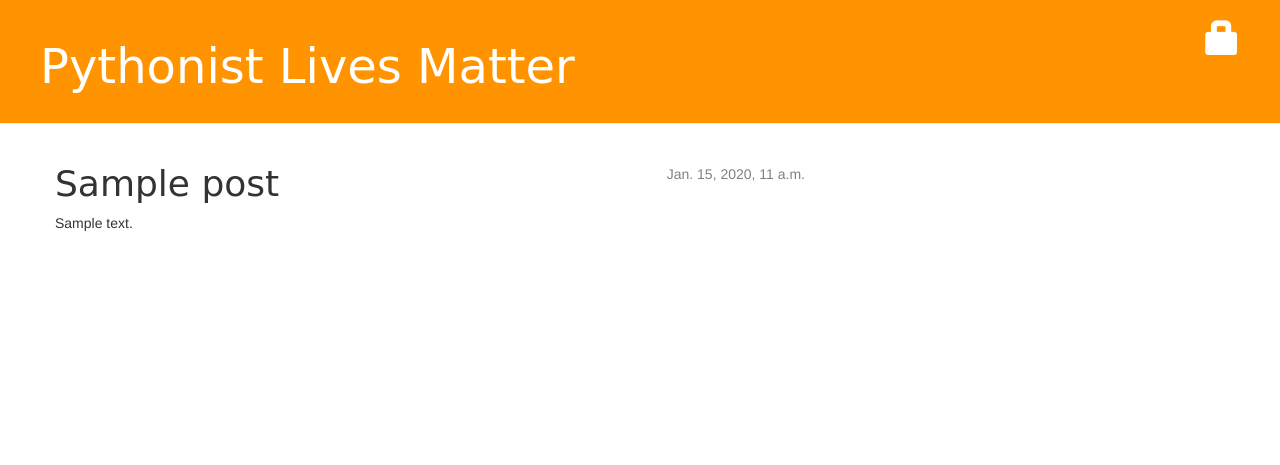
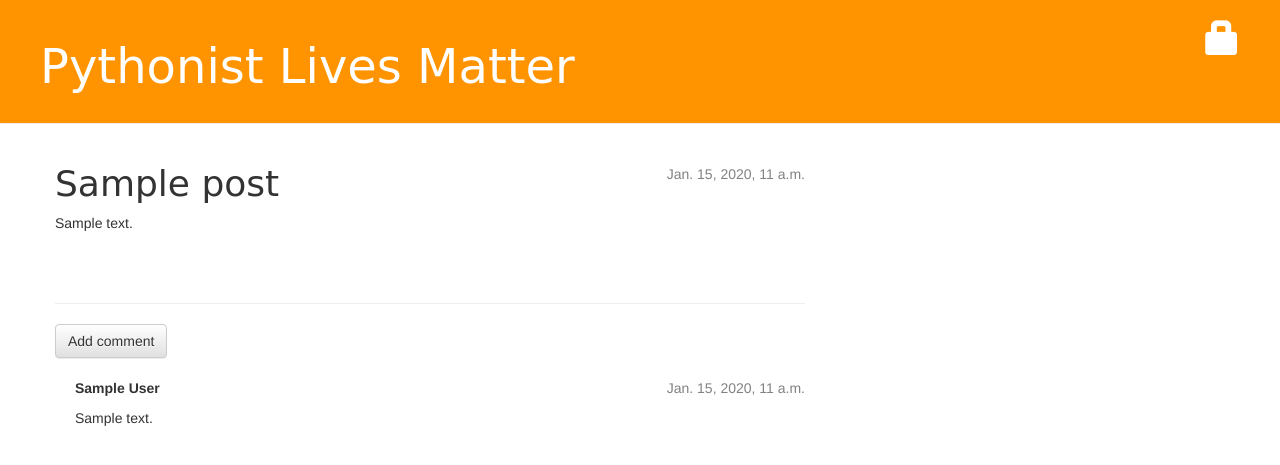
Before and after one commit to roberttorbiczuk/site_blog, a Django app: page /post/1/ in a window 1280 px wide. Shown: the top 465 px of the page. Run offline with Django 3.2, Linux system fonts and the light colour scheme; tables that the repository leaves empty hold one stand-in row (values such as "Sample post"); some libraries are stand-ins or nearby versions.

Commit message:
Dodano nowe feature'y jak komentarze

```diff
--- a/blog/admin.py
+++ b/blog/admin.py
@@ -1,5 +1,6 @@
 from django.contrib import admin
 
-from .models import Post
+from .models import Post, Comment
 
 admin.site.register(Post)
+admin.site.register(Comment)
--- a/blog/models.py
+++ b/blog/models.py
@@ -14,5 +14,23 @@ class Post(models.Model):
         self.published_date = timezone.now()
         self.save()
 
+    def approved_comments(self):
+        return self.comments.filter(approved_comment=True)
+
     def __str__(self):
         return self.title
+
+
+class Comment(models.Model):
+    post = models.ForeignKey(Post, related_name='comments', on_delete=models.CASCADE)
+    author = models.CharField(max_length=200)
+    text = models.TextField()
+    created_date = models.DateTimeField(default=timezone.now)
+    approved_comment = models.BooleanField(default=False)
+
+    def approve(self):
+        self.approved_comment = True
+        self.save()
+
+    def __str__(self):
+        return self.text
--- a/blog/templates/blog/post_detail.html
+++ b/blog/templates/blog/post_detail.html
@@ -20,4 +20,24 @@
         <h1>{{ post.title }}</h1>
         <p>{{ post.text|linebreaksbr }}</p>
     </div>
+    <hr>
+    <a class="btn btn-default" href="{% url 'add_comment_to_post' pk=post.pk %}">Add comment</a>
+    {% for comment in post.comments.all %}
+        {% if user.is_authenticated or comment.approved_comment %}
+        <div class="comment">
+            <div class="date">
+                {{ comment.created_date }}
+                {% if not comment.approved_comment %}
+                    <a class="btn btn-default" href="{% url 'comment_remove' pk=comment.pk %}"><span class="glyphicon glyphicon-remove"></span></a>
+                    <a class="btn btn-default" href="{% url 'comment_approve' pk=comment.pk %}"><span class="glyphicon glyphicon-ok"></span></a>
+                {% endif %}
+            </div>
+            <strong>{{ comment.author }}</strong>
+            <p>{{ comment.text|linebreaks }}</p>
+        </div>
+        {% endif %}
+    {% empty %}
+        <p>No comments here yet :(</p>
+    {% endfor %}
+
 {% endblock %}
--- a/blog/templates/blog/post_list.html
+++ b/blog/templates/blog/post_list.html
@@ -9,6 +9,7 @@
 
             <h1><a href="{% url 'post_detail' pk=post.pk %}">{{ post.title }}</a></h1>
             <p>{{ post.text|linebreaksbr }}</p>
+            <a href="{% url 'post_detail' pk=post.pk %}">Comments: ({{ post.approved_comments.count }})</a>
         </div>
     {% endfor %}
 {% endblock %}
--- a/blog/urls.py
+++ b/blog/urls.py
@@ -11,4 +11,9 @@ urlpatterns = [
     url(r'^post/(?P<pk>\d+)/publish/$', views.post_publish,
         name='post_publish'),
     url(r'^post/(?P<pk>\d+)/remove/$', views.post_remove, name='post_remove'),
+    url(r'^post/(?P<pk>\d+)/comment/$', views.add_comment_to_post,
+        name='add_comment_to_post'),
+    url(r'^comment/(?P<pk>\d+)/remove/$', views.comment_remove, name='comment_remove'),
+    url(r'^comment/(?P<pk>\d+)/approve/$', views.comment_approve, name='comment_approve'),
+
 ]
--- a/blog/views.py
+++ b/blog/views.py
@@ -4,8 +4,8 @@ from django.shortcuts import render, get_object_or_404, redirect
 from django.utils import timezone
 from django.contrib.auth.decorators import login_required
 
-from .models import Post
-from .forms import PostForm
+from .models import Post, Comment
+from .forms import PostForm, CommentForm
 
 
 def post_list(request):
@@ -65,3 +65,31 @@ def post_remove(request, pk):
     post = get_object_or_404(Post, pk=pk)
     post.delete()
     return redirect('post_list')
+
+
+def add_comment_to_post(request, pk):
+    post = get_object_or_404(Post, pk=pk)
+    if request.method == 'POST':
+        form = CommentForm(request.POST)
+        if form.is_valid():
+            comment = form.save(commit=False)
+            comment.post = post
+            comment.save()
+            return redirect('post_detail', pk=post.pk)
+    else:
+        form = CommentForm()
+    return render(request, 'blog/add_comment_to_post.html', {'form': form })
+
+
+@login_required
+def comment_approve(request, pk):
+    comment = get_object_or_404(Comment, pk=pk)
+    comment.approve()
+    return redirect('post_detail', pk=comment.post.pk)
+
+
+@login_required
+def comment_remove(request, pk):
+    comment = get_object_or_404(Comment, pk=pk)
+    comment.delete()
+    return redirect('post_detail', pk=comment.post.pk)
--- a/static/css/blog.css
+++ b/static/css/blog.css
@@ -49,3 +49,7 @@ h1, h2, h3, h4 {
 .btn {
     align-items: center;
 }
+
+.comment {
+    margin: 20px 0px 20px 20px;
+}
```
Also changed, not shown: blog/forms.py (+7 -1 lines), blog/templates/blog/add_comment_to_post.html (added, +10 -0 lines), blog/migrations/0003_comment.py (added).
